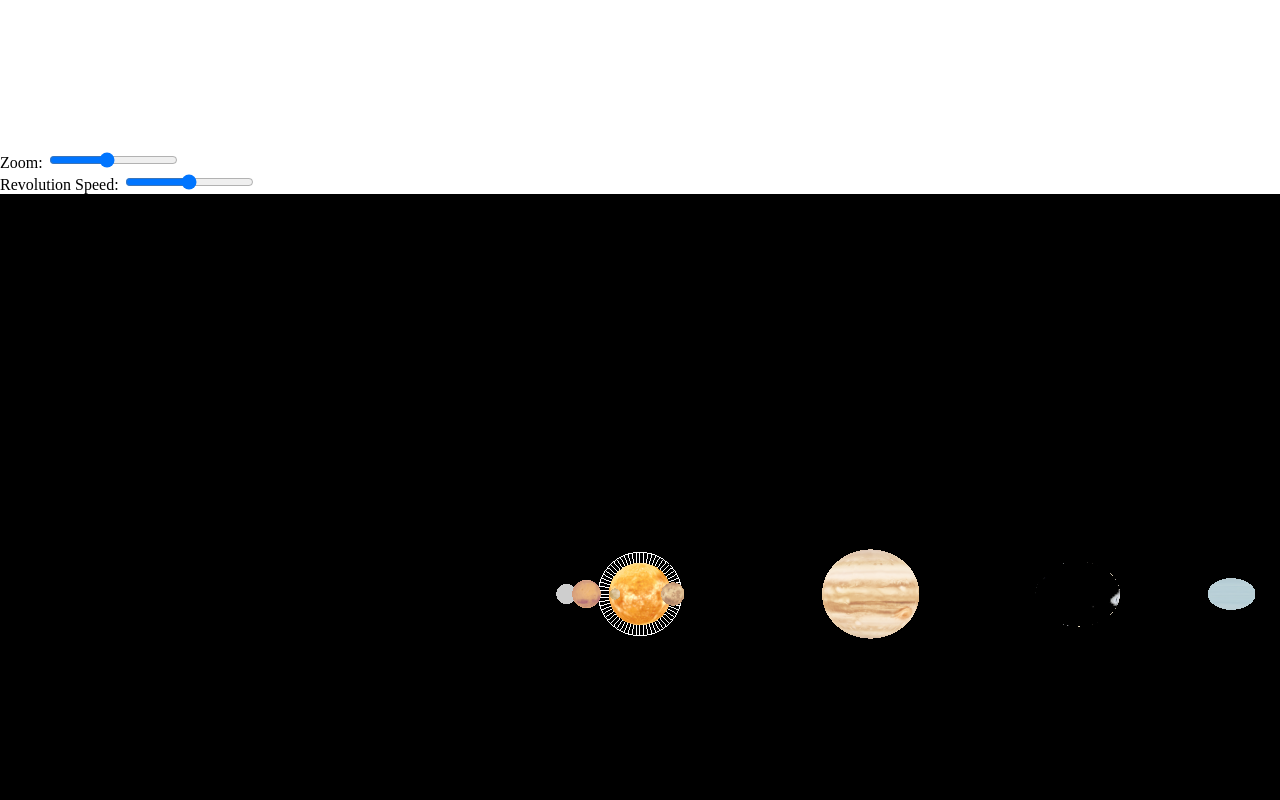
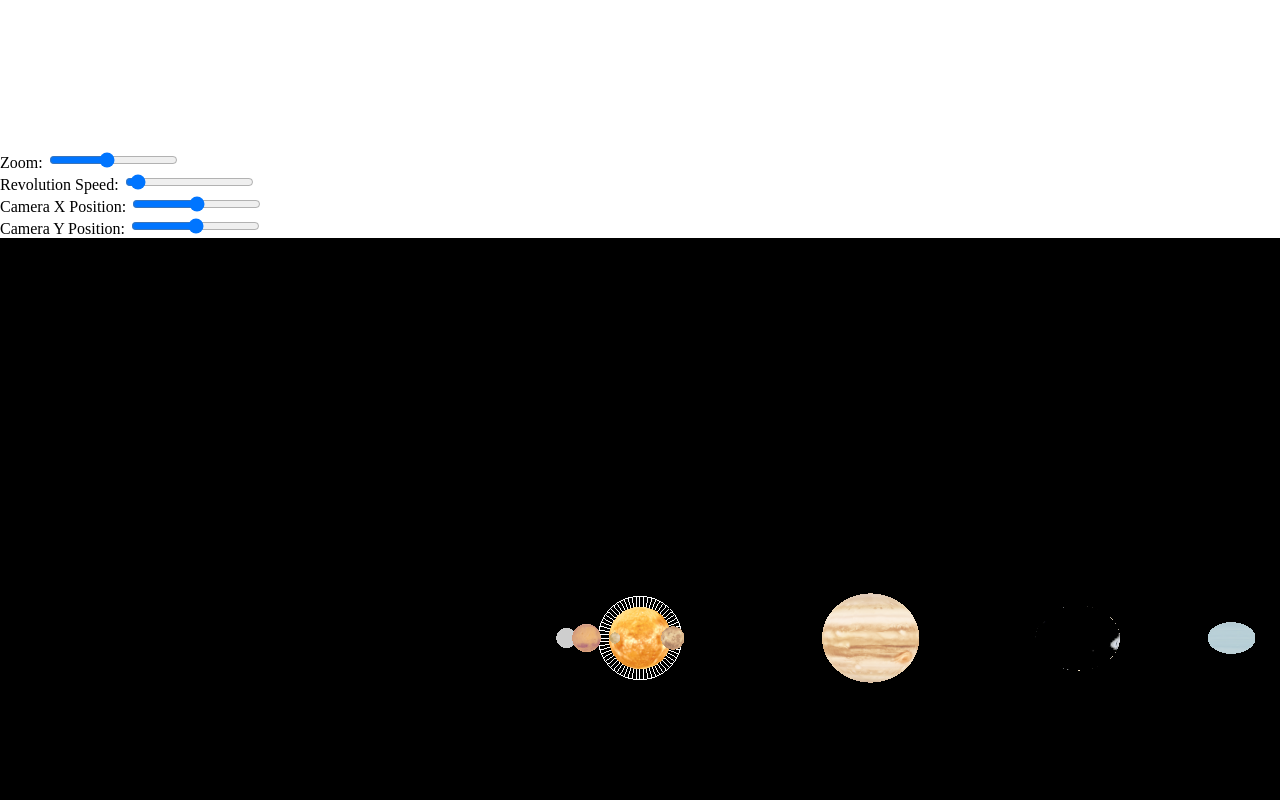
Before and after one commit to AmaanSayyad19/Orbit-Odessey, a plain HTML site: page 3D/solar_system.html in a window 1280 px wide. Shown: the top 800 px of the page. Drawn offline with nearby package versions, Linux system fonts and the light colour scheme; animation ran at ten frames a second; files whose address does not match are found by name.

Commit message:
Update solar_system.html

```diff
--- a/3D/solar_system.html
+++ b/3D/solar_system.html
@@ -19,7 +19,17 @@
     <!-- Slider for Revolution Speed -->
     <div>
         <label for="speedSlider">Revolution Speed:</label>
-        <input type="range" id="speedSlider" min="1" max="100" value="50">
+        <input type="range" id="speedSlider" min="1" max="1000" value="50">
+    </div>
+    <!-- Slider for Camera X Position -->
+    <div>
+        <label for="cameraXSlider">Camera X Position:</label>
+        <input type="range" id="cameraXSlider" min="-1000" max="1000" value="0">
+    </div>
+    <!-- Slider for Camera Y Position -->
+    <div>
+        <label for="cameraYSlider">Camera Y Position:</label>
+        <input type="range" id="cameraYSlider" min="-1000" max="1000" value="0">
     </div>
 
     <script src="https://threejs.org/build/three.js"></script>
@@ -33,10 +43,14 @@
         // Access the sliders from the HTML
         var zoomSlider = document.getElementById('zoomSlider');
         var speedSlider = document.getElementById('speedSlider');
+        var cameraXSlider = document.getElementById('cameraXSlider');
+        var cameraYSlider = document.getElementById('cameraYSlider');
 
-        // Variables to hold the zoom and speed values
+        // Variables to hold the zoom, speed, cameraX, and cameraY values
         var zoomLevel = parseInt(zoomSlider.value);
         var revolutionSpeed = parseInt(speedSlider.value);
+        var cameraXPosition = parseInt(cameraXSlider.value);
+        var cameraYPosition = parseInt(cameraYSlider.value);
 
         // Event listeners to update the values when sliders are moved
         zoomSlider.oninput = function() {
@@ -46,6 +60,15 @@
         speedSlider.oninput = function() {
             revolutionSpeed = parseInt(this.value);
         }
+
+        cameraXSlider.oninput = function() {
+            cameraXPosition = parseInt(this.value);
+        }
+
+        cameraYSlider.oninput = function() {
+            cameraYPosition = parseInt(this.value);
+        }
+
 
         function addStars() {
             var geometry = new THREE.SphereGeometry(0.5, 24, 24);
@@ -185,6 +208,9 @@
             // Adjust the camera zoom based on the slider
             camera.position.z = zoomLevel;
 
+            // Adjust camera X and Y positions based on the sliders
+            camera.position.x = cameraXPosition;
+            camera.position.y = cameraYPosition;
             // Calculate the revolution speed factor
             // var speedFactor = revolutionSpeed / 50.0;
 
```
